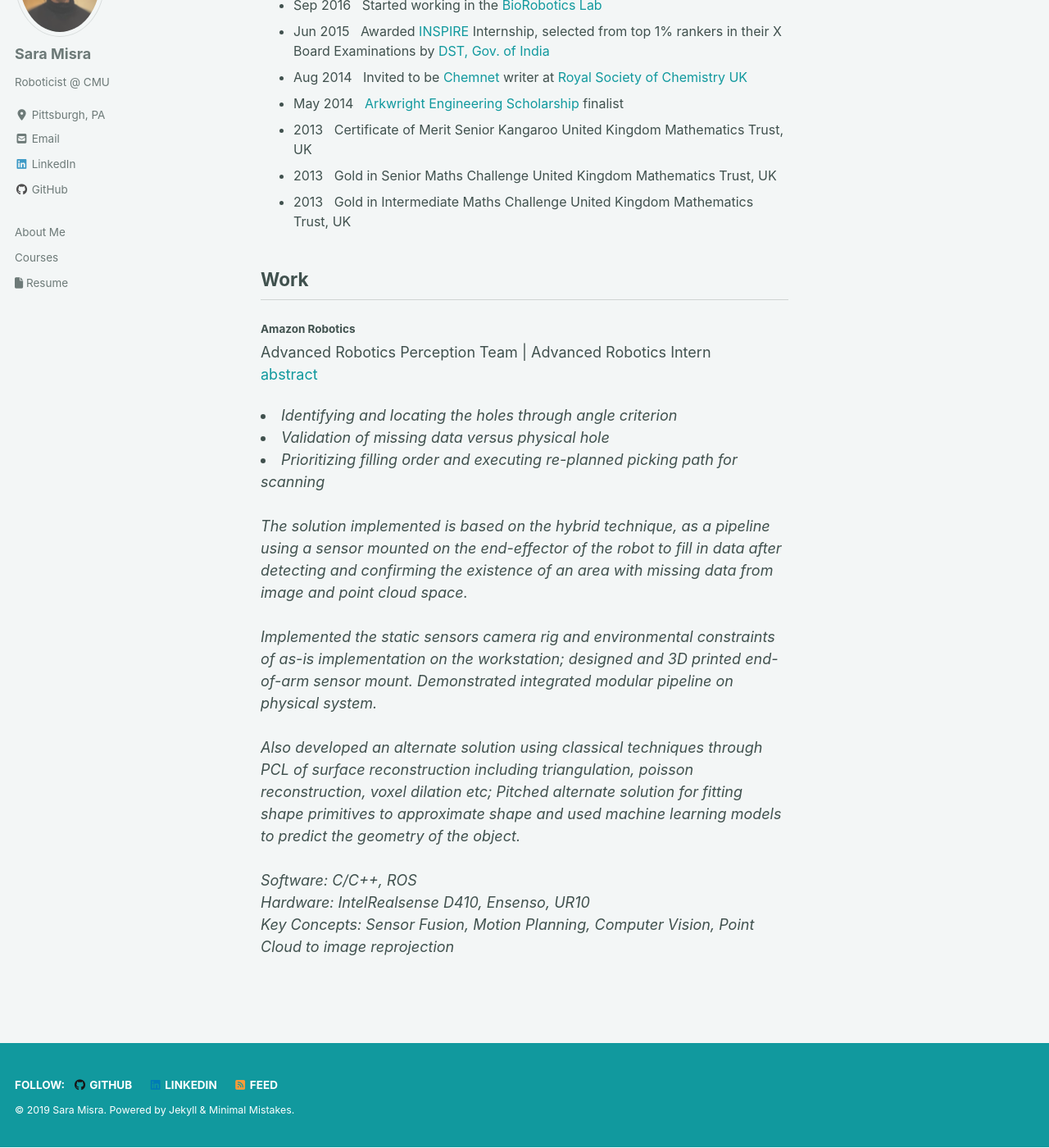
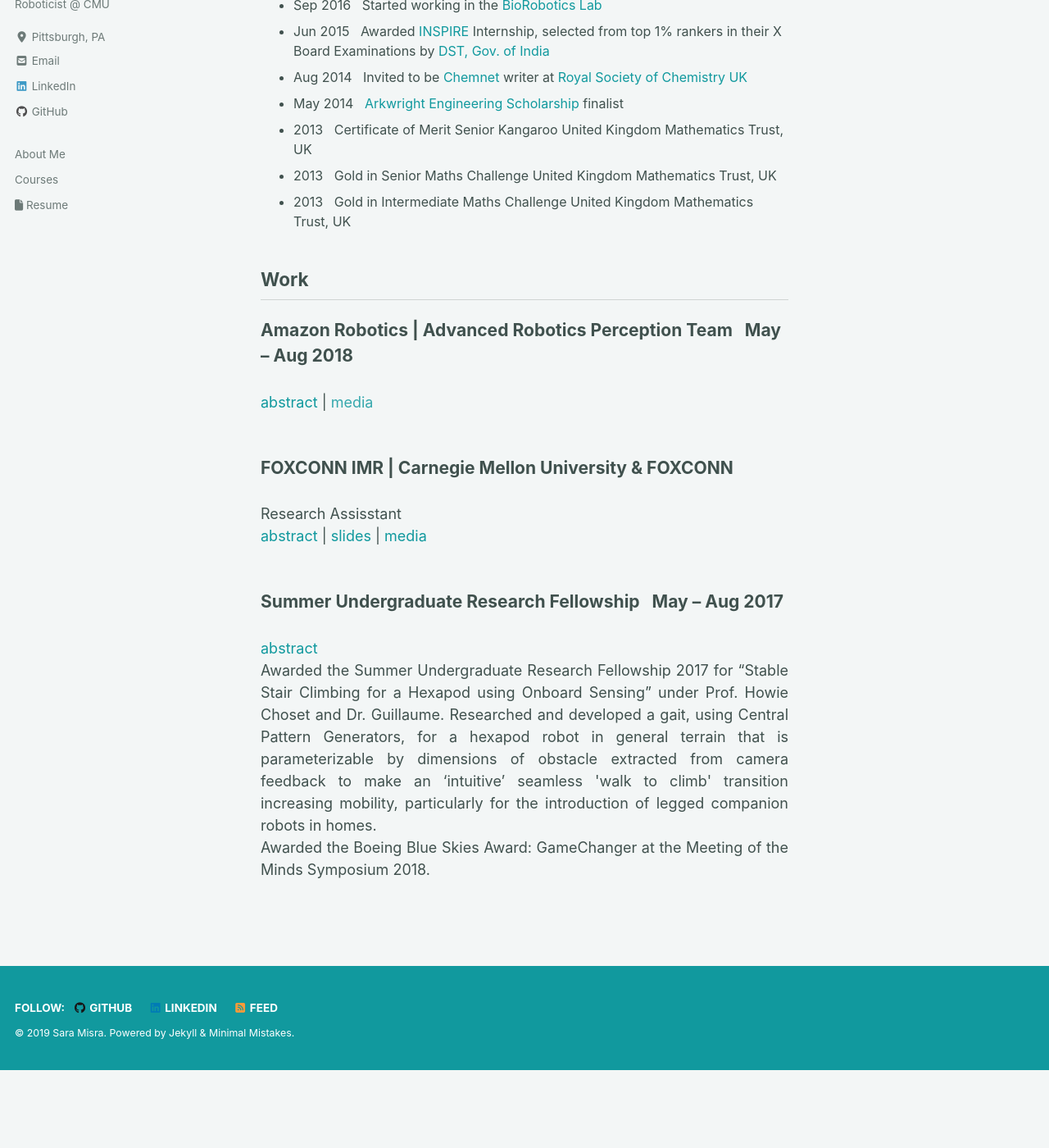
Before and after one commit to saram1sra/saram1sra.github.io, a Jekyll site: the page built from index.html, in a window 1280 px wide and 1400 px high, scrolled down 850 px. Shown: the whole window at 82% size. Built offline with Jekyll 4.4.1, drawn with Linux system fonts in a browser that asks for light colours; cached includes are drawn as plain includes; nearby versions of some CDN libraries; the list of posts is cut into pages by our own code; after the commit the page ends 2156 px from its top, so only the background shows below that.

Commit message:
added some work

```diff
--- a/index.html
+++ b/index.html
@@ -14,7 +14,7 @@
 <p style="font-size:16px;">
 I am a Master's student at the <a href='https://www.ri.cmu.edu/'>Robotics Institute</a>,
 School of Computer Science, Carnegie Mellon University,
-working with <a href='https://en.wikipedia.org/wiki/Howie_Choset'>Howie Choset</a> and <a href='https://www.ri.cmu.edu/ri-faculty/matthew-j-travers/'> Matthew Travers </a>.
+working with <a href='https://en.wikipedia.org/wiki/Howie_Choset'>Howie Choset</a> and <a href='https://www.ri.cmu.edu/ri-faculty/matthew-j-travers/'> Matthew Travers</a>.
 I am  working on deep-learning to optimize autonomous exploration and navigation with limited perception in unknown dynamic/static environments.
 <br>
 <br>
@@ -47,34 +47,53 @@
 <h2> Work </h2>
 <p style="font-size:16px">
 
-<h4>Amazon Robotics</h4>
-Advanced Robotics Perception Team | Advanced Robotics Intern
-<br>
+<p style="font-size: 1.17em"><b>Amazon Robotics | Advanced Robotics Perception Team &nbsp; May – Aug 2018</b></p>
 <!-- Text with Toggle -->
-<a href="javascript:toggleblock('am_abs')" >abstract</a>
+<a href="javascript:toggleblock('am_abs')" >abstract</a> |
+<a href="" >media</a>
+
 
 <!-- Content to show after toggle -->
 <p align="justify"> <i id="am_abs">
-    I developed a computer vision based solution to the multifaceted issue of failed picks in the pick and place pipeline to stow away the items that come into the Amazon warehouse. I investigated and analyzed the existing pipeline to pinpoint the problem, incorrectly perceived 3D geometry caused by “holes” of missing data. This occured due to occlusion, reflectance, and the scanning angle of the static multi-sensor workspace rig.
-    Thus my solution pipeline addressed this problem by:
+    Developed a computer vision based solution to the multifaceted issue of failed picks in the pick and place pipeline to stow away the items that come into the Amazon warehouse. I investigated and analyzed the existing pipeline to pinpoint the problem, incorrectly perceived 3D geometry caused by “holes” of missing data. This occured due to occlusion, reflectance, and the scanning angle of the static multi-sensor workspace rig.
+    Thus my solution pipeline addressed this problem by: <br><br>
 
-    <li>Identifying and locating the holes through angle criterion</li>
-    <li>Validation of missing data versus physical hole</li>
-    <li>Prioritizing filling order and executing re-planned picking path for scanning</li>
+    • Identifying and locating the holes through angle criterion<br>
+    • Validation of missing data versus physical hole<br>
+    • Prioritizing filling order and executing re-planned picking path for scanning<br>
     <br>
     The solution implemented is based on the hybrid technique, as a pipeline using a sensor mounted on the end-effector of the robot to fill in data after detecting and confirming the existence of an area with missing data from image and point cloud space.<br><br>
     Implemented the static sensors camera rig and environmental constraints of as-is implementation on the workstation; designed and 3D printed end-of-arm sensor mount. Demonstrated integrated modular pipeline on physical system.<br><br>
     Also developed an alternate solution using classical techniques through PCL of surface reconstruction including triangulation, poisson reconstruction, voxel dilation etc; Pitched alternate solution for fitting shape primitives to approximate shape and used machine learning models to predict the geometry of the object.<br><br>
-    Software: C/C++, ROS<br>
-    Hardware: IntelRealsense D410, Ensenso, UR10<br>
-    Key Concepts: Sensor Fusion, Motion Planning, Computer Vision, Point Cloud to image reprojection
+
+    <b>Software</b>: C/C++, ROS<br>
+    <b>Hardware</b>: IntelRealsense D410, Ensenso, UR10<br>
+    <b>Key Concepts</b>: sensor-fusion, motion planning, computer vision, point cloud to image reprojection
 </i></p>
+<br>
+<p style="font-size: 1.17em"><b>FOXCONN IMR | Carnegie Mellon University & FOXCONN </b></p>
+Research Assisstant <br>
+<a href="javascript:toggleblock('fs_abs')" >abstract</a> |
+<a href="assets/files/slides/" >slides</a> |
+<a href="assets/images/" >media</a>
 
+<p align="justify"> <i id="fs_abs">
+        Developed in-lab low-cost optical-flow sensor, containing two high fps cameras and an IMU, for high-speed localization of FOXCONN modular robots for multi-purpose use in dense industrial environment with serial communication
+        and dynamic parameterization with ROS. Analyzed and selected apt off-the-shelf OEM barcode scanners, to develop this sensor
+        <br>
+        <b>Software</b>: Arduino, C/C++, ROS<br>
+        <b>Hardware</b>: IMU, Monocular Cameras<br>
+        <b>Key Concepts</b>: optical-flow, sensor-fusion, localization
 
+</i></p>
+<br>
+<p style="font-size: 1.17em"><b>Summer Undergraduate Research Fellowship &nbsp; May – Aug 2017</b></p>
+<a href="javascript:toggleblock('surf_abs')" >abstract</a>
 
-
-
-
+<p align="justify"> <i id="surf_abs"></i>
+Awarded the Summer Undergraduate Research Fellowship 2017 for “Stable Stair Climbing for a Hexapod using Onboard Sensing” under Prof. Howie Choset and Dr. Guillaume.
+Researched and developed a gait, using Central Pattern Generators, for a hexapod robot in general terrain that is parameterizable by dimensions of obstacle extracted from camera feedback to make an ‘intuitive’ seamless 'walk to climb' transition increasing mobility, particularly for the introduction of legged companion robots in homes. <br>
+Awarded the Boeing Blue Skies Award: GameChanger at the Meeting of the Minds Symposium 2018.
 
 </p>
 </div>
```
Also changed, not shown: other parts of index.html (+3 -0 lines).
